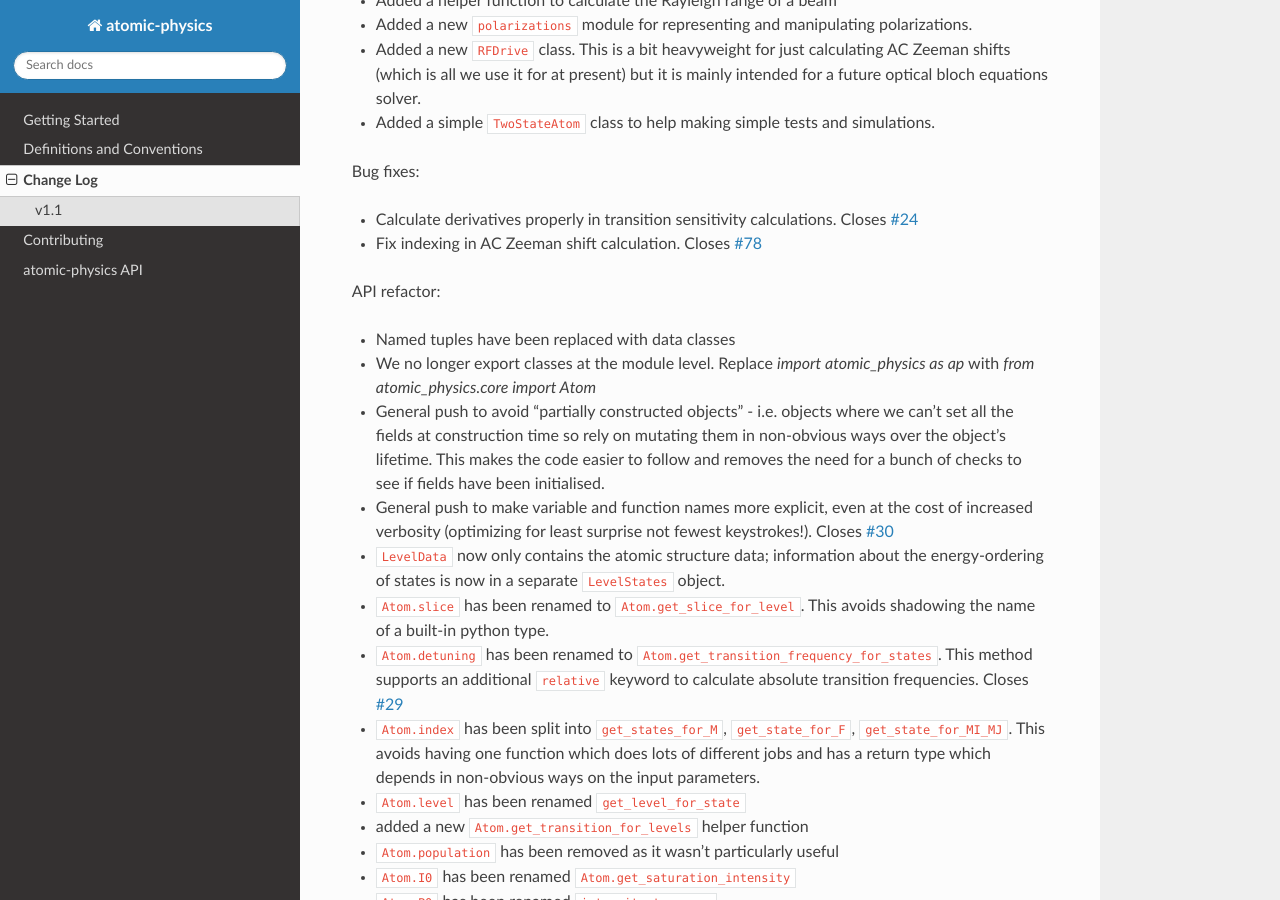
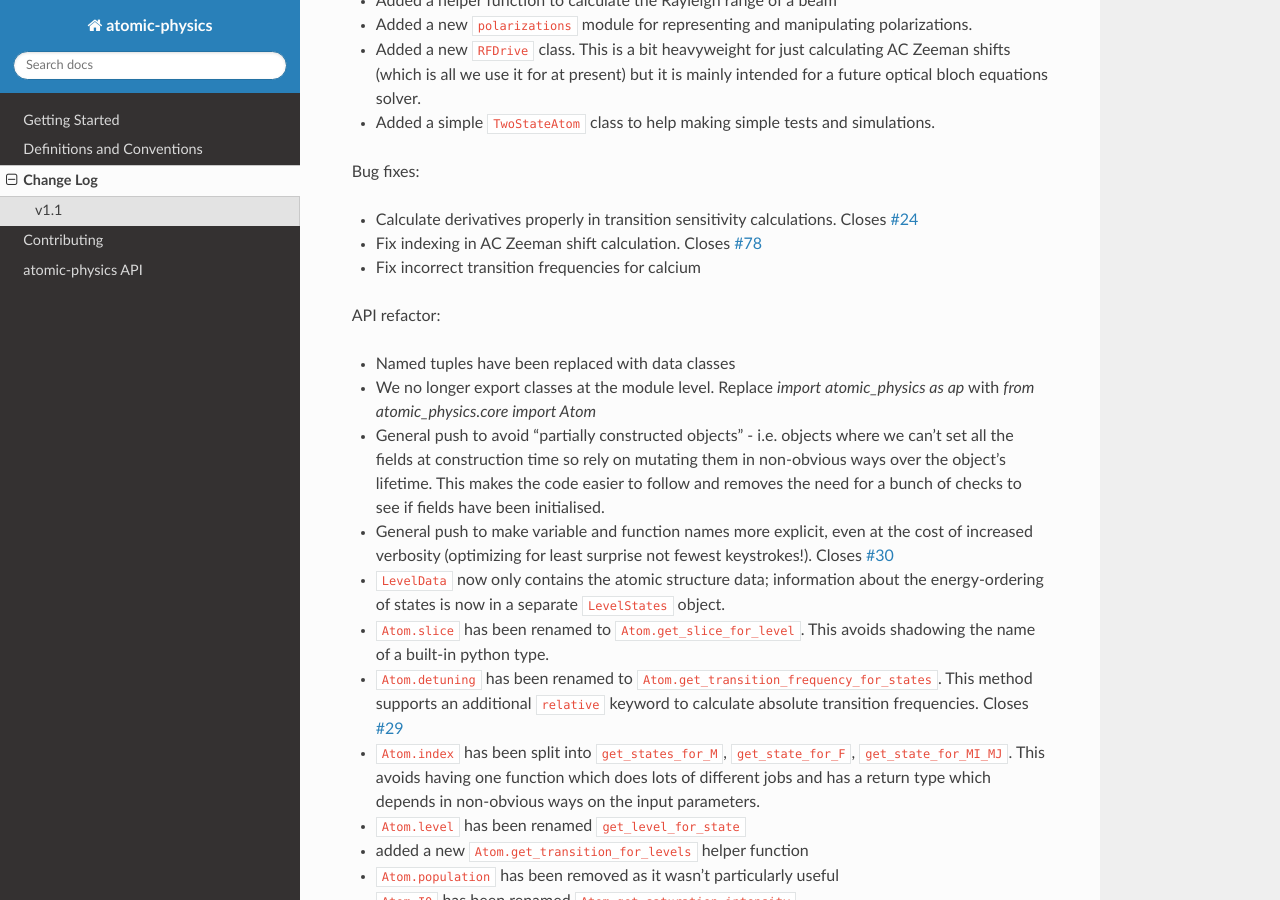
Before and after one commit to OxfordIonTrapGroup/atomic_physics, a Sphinx documentation site: the page built from docs/changes.rst, in a window 1280 px wide and 900 px high, scrolled down 756 px. Built offline with Sphinx 7.4.7 and the Read the Docs theme 3.1.0, drawn with Linux system fonts in a browser that asks for light colours.

Commit message:
update changes

```diff
--- a/docs/changes.rst
+++ b/docs/changes.rst
@@ -43,6 +43,7 @@ Bug fixes:
   `#24 <https://github.com/OxfordIonTrapGroup/atomic_physics/issues/24>`_
 * Fix indexing in AC Zeeman shift calculation. Closes
   `#78 <https://github.com/OxfordIonTrapGroup/atomic_physics/issues/78>`_
+* Fix incorrect transition frequencies for calcium
 
 API refactor:
 
```
